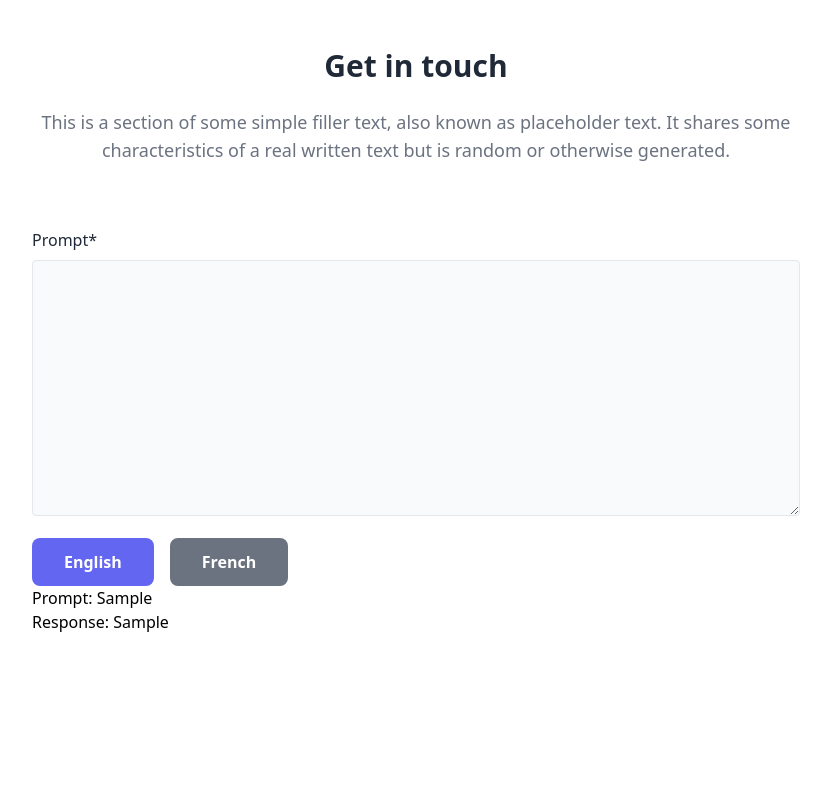
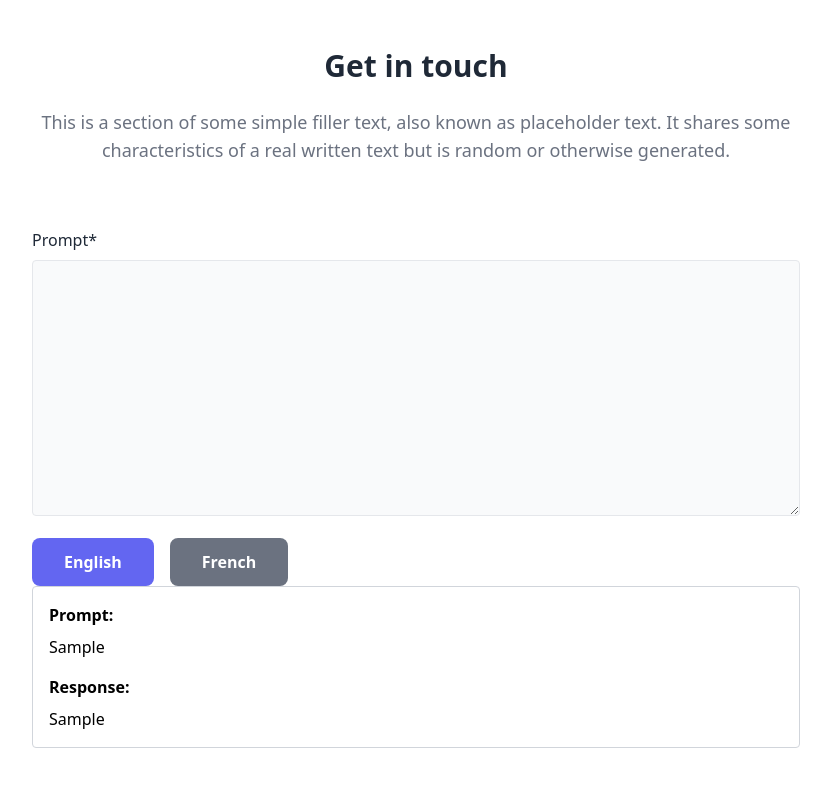
Before and after one commit to nandinichhajed/Nandini, a Django app: page /process/prompt/ in a window 1280 px wide. Shown: the whole page, without its empty margins (224-1055 px from the left). Before the commit the page ends 632 px from the top, so only its background shows below. Run offline with Django 4.2, Linux system fonts and the light colour scheme; tables that the repository leaves empty hold one stand-in row (values such as "Sample post"); some libraries are stand-ins or nearby versions.

Commit message:
making responce better

```diff
--- a/ChatGPT/templates/prompt.html
+++ b/ChatGPT/templates/prompt.html
@@ -44,12 +44,17 @@
                 <!-- form - end -->
 
                 <div class="mx-auto grid max-w-screen-md gap-4 sm:grid-cols-2">
+                    {% csrf_token %}
                     <div class="sm:col-span-2">
                         {% for temp in contxt %}
-                            <div>
-                                <p>Prompt: {{ temp.user_prompt }}</p>
-                                <p>Response: {{ temp.assistant_response }}</p>
+                            <div class="border border-gray-300 rounded p-4 mb-4">
+                                <p class="font-bold mb-2">Prompt:</p>
+                                <p class="mb-4">{{ temp.user_prompt }}</p>
+                                <p class="font-bold mb-2">Response:</p>
+                                <p>{{ temp.assistant_response }}</p>
                             </div>
+                        {% empty %}
+                            <p class="text-gray-500">No assistant responses available.</p>
                         {% endfor %}
                     </div>
                 </div>
@@ -57,6 +62,7 @@
 
 
 
+
             </div>
         </div>
 {% endblock %}
```
